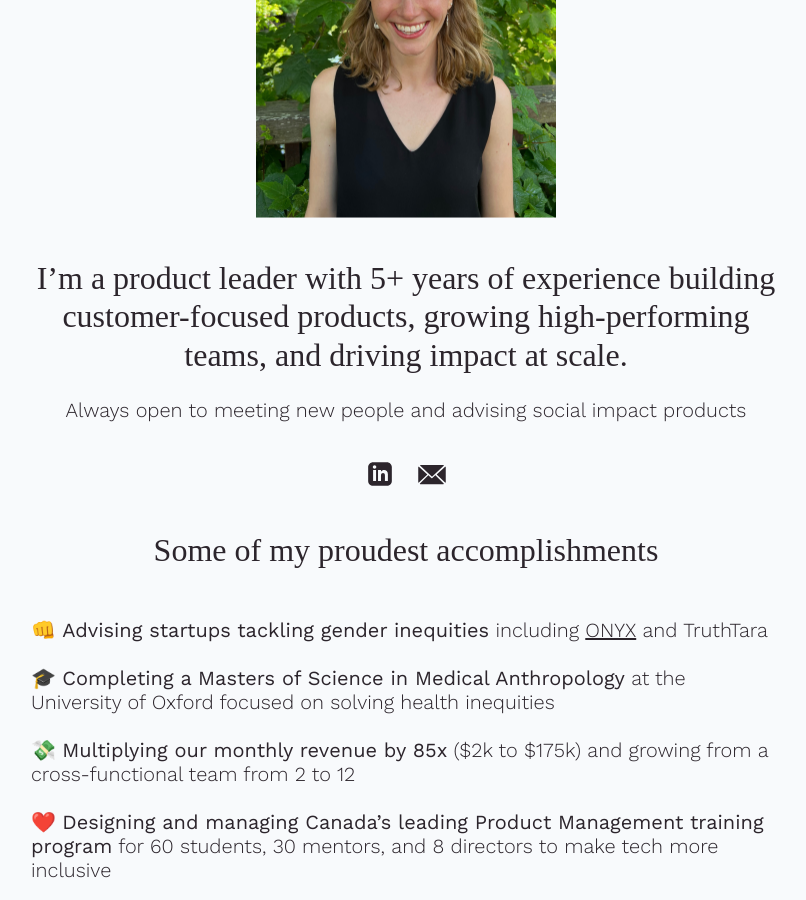
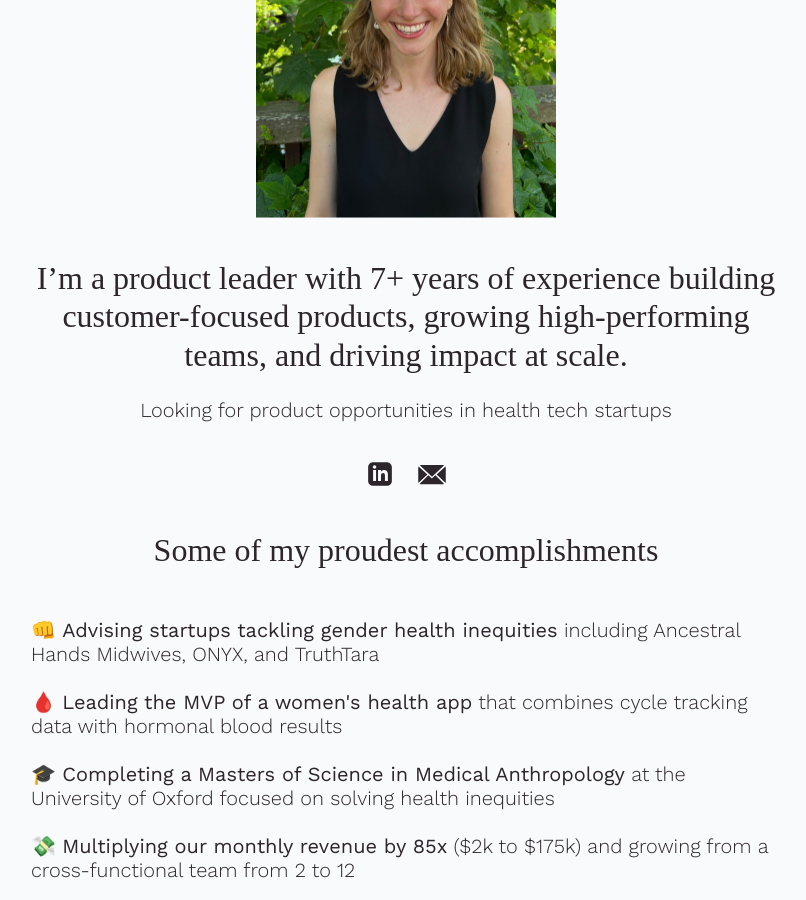
Before and after one commit to shannawn/shannonaw, a Jekyll site: the page index.html, which Jekyll copies as it is, in a window 1280 px wide and 900 px high, scrolled down 296 px. Shown: the whole window, without its empty margins (234-1040 px from the left). Built offline with Jekyll 4.4.1, drawn with Linux system fonts in a browser that asks for light colours; some web fonts are replaced; some of the changed text lies outside the part shown.

Commit message:
Update index.html

```diff
--- a/index.html
+++ b/index.html
@@ -32,9 +32,9 @@
     <main>
       <div class="text-container-center">
         <h2>
-          I’m a product leader with 5+ years of experience<br class="mobile-break"> building customer-focused products, growing high-performing teams, and driving impact at scale.
+          I’m a product leader with 7+ years of experience<br class="mobile-break"> building customer-focused products, growing high-performing teams, and driving impact at scale.
         </h2>
-        <p>Always open to meeting new people and advising social impact products</p>
+        <p>Looking for product opportunities in health tech startups</p>
       </div>
       <div class="contact-container">
         <a href="https://www.linkedin.com/in/shannon-auster-weiss/" target="_blank">
@@ -51,7 +51,10 @@
       </div>
       <div class="text-container-left">
         <p>
-          👊 <b>Advising startups tackling gender inequities</b> including <a href="https://www.weareonyx.us?utm_medium=referral&utm_source=shannon" target="_blank">ONYX</a> and TruthTara
+          👊 <b>Advising startups tackling gender health inequities</b> including Ancestral Hands Midwives, ONYX, and TruthTara
+        </p>
+        <p>
+          🩸 <b>Leading the MVP of a women's health app</b> that combines cycle tracking data with hormonal blood results
         </p>
         <p>
           🎓 <b>Completing a Masters of Science in Medical Anthropology</b> at the University of Oxford focused on solving health inequities
```
Also changed, not shown: other parts of index.html (+1 -1 lines).
